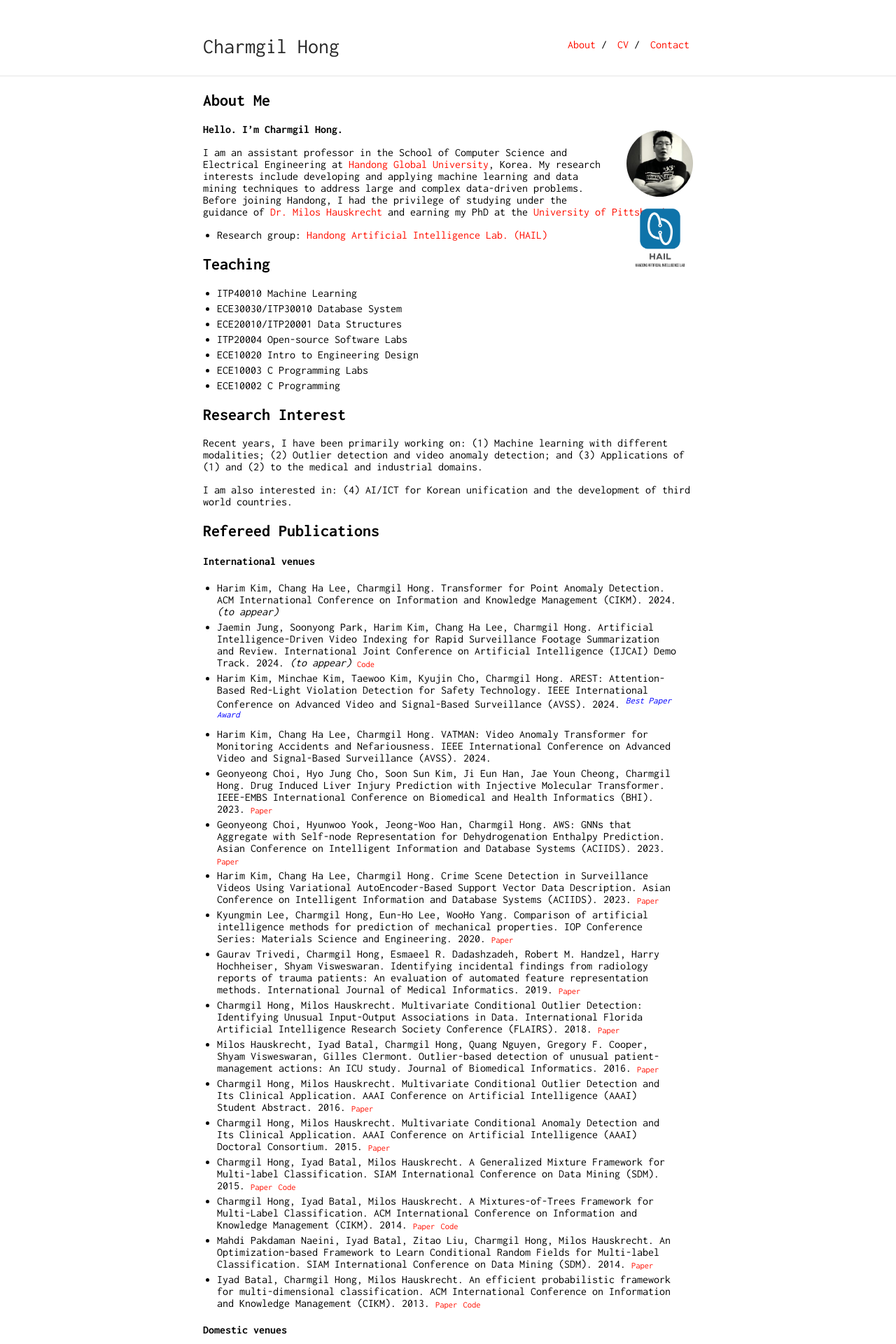
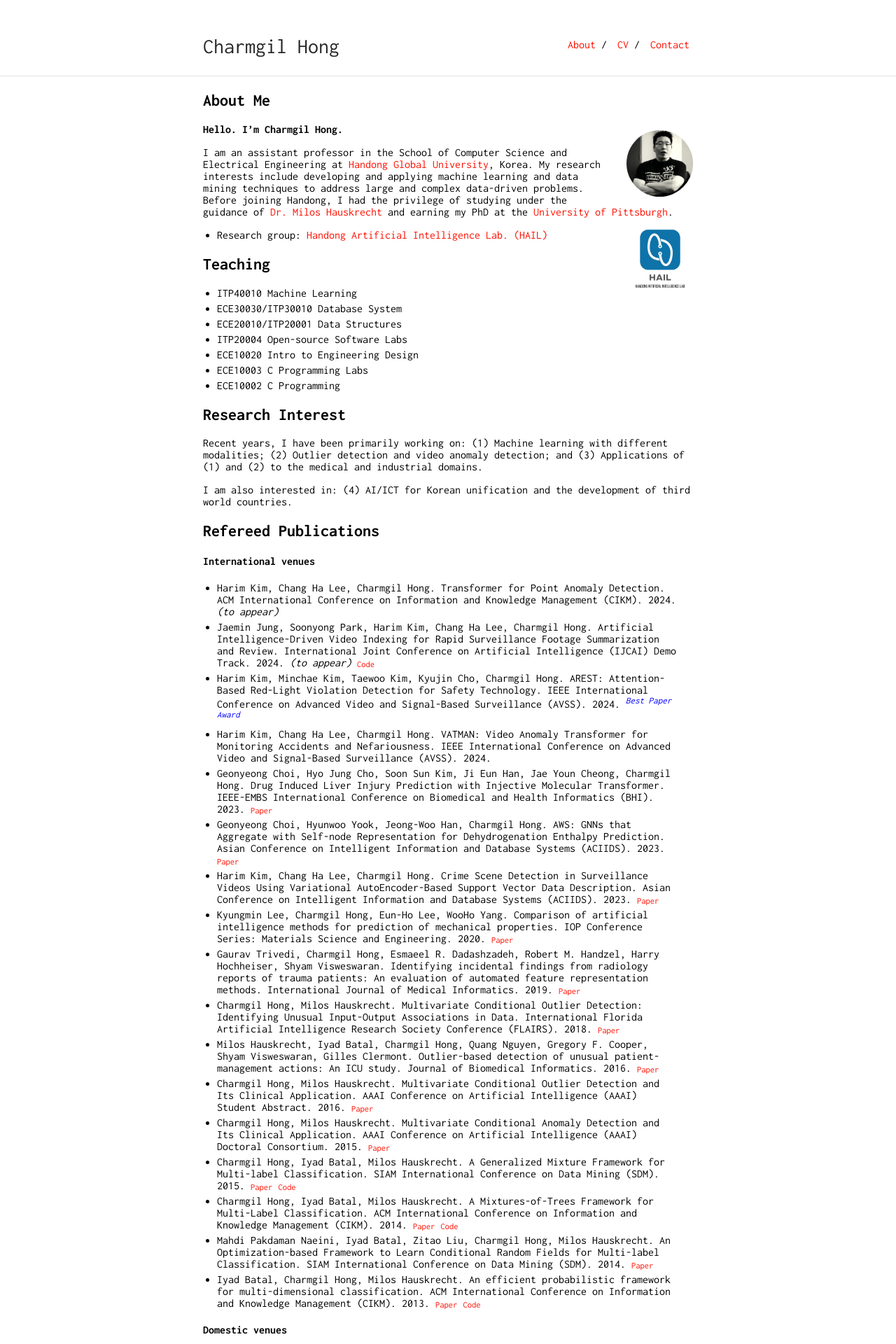
Before and after one commit to charmgil/charmgil.github.io, a Jekyll site: the page built from index.md, in a window 1280 px wide. Shown: the top 1920 px of the page at 70% size. Built offline with Jekyll 4.4.1, drawn with Linux system fonts in a browser that asks for light colours; our own code applies the rules of GitHub Pages for plain Markdown files.

Commit message:
modified:   _sass/typography.scss

```diff
--- a/_sass/typography.scss
+++ b/_sass/typography.scss
@@ -57,7 +57,7 @@
         height: $image-size * 1.0;
         width: $image-size * 0.872;
         position: relative;
-        margin: -30px 10px 0px -10px;
+        margin: 0px 10px 0px -10px;
         float: right;
         border-radius: 0%;
         p & {
```
